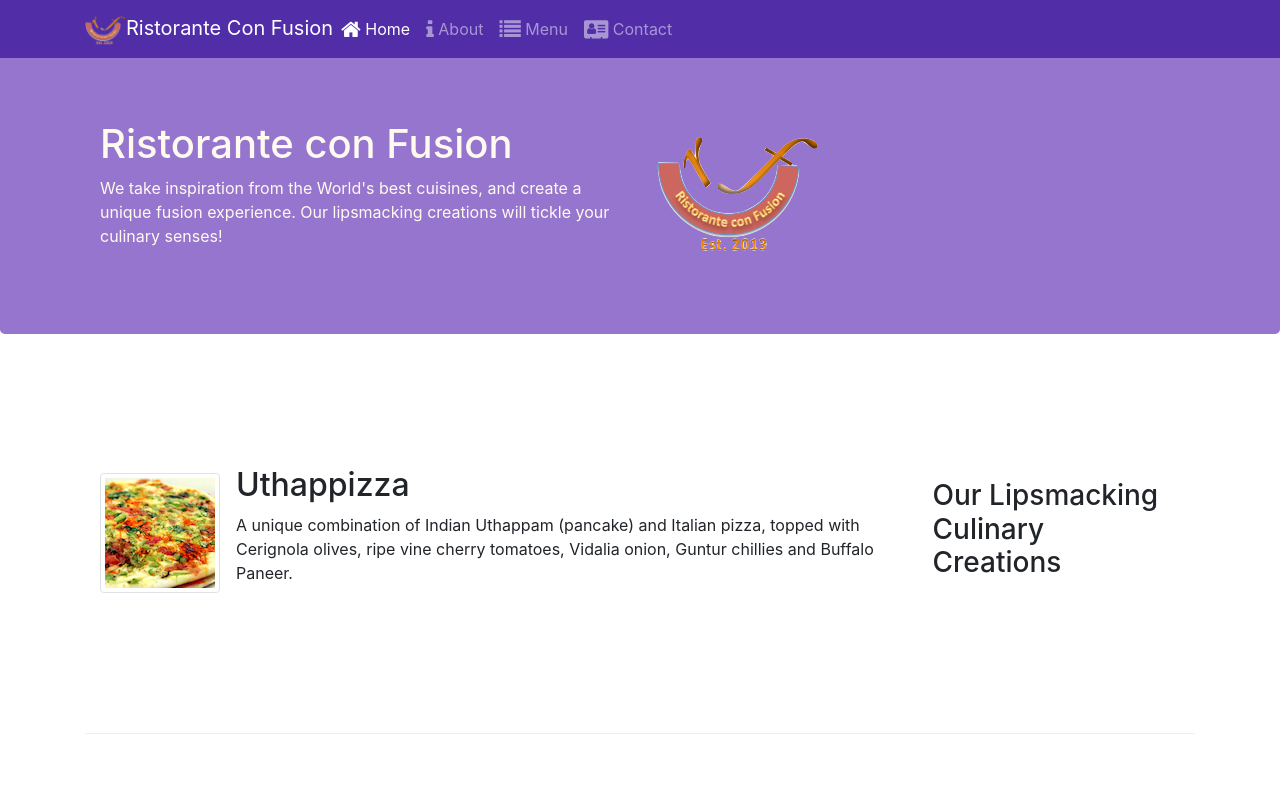
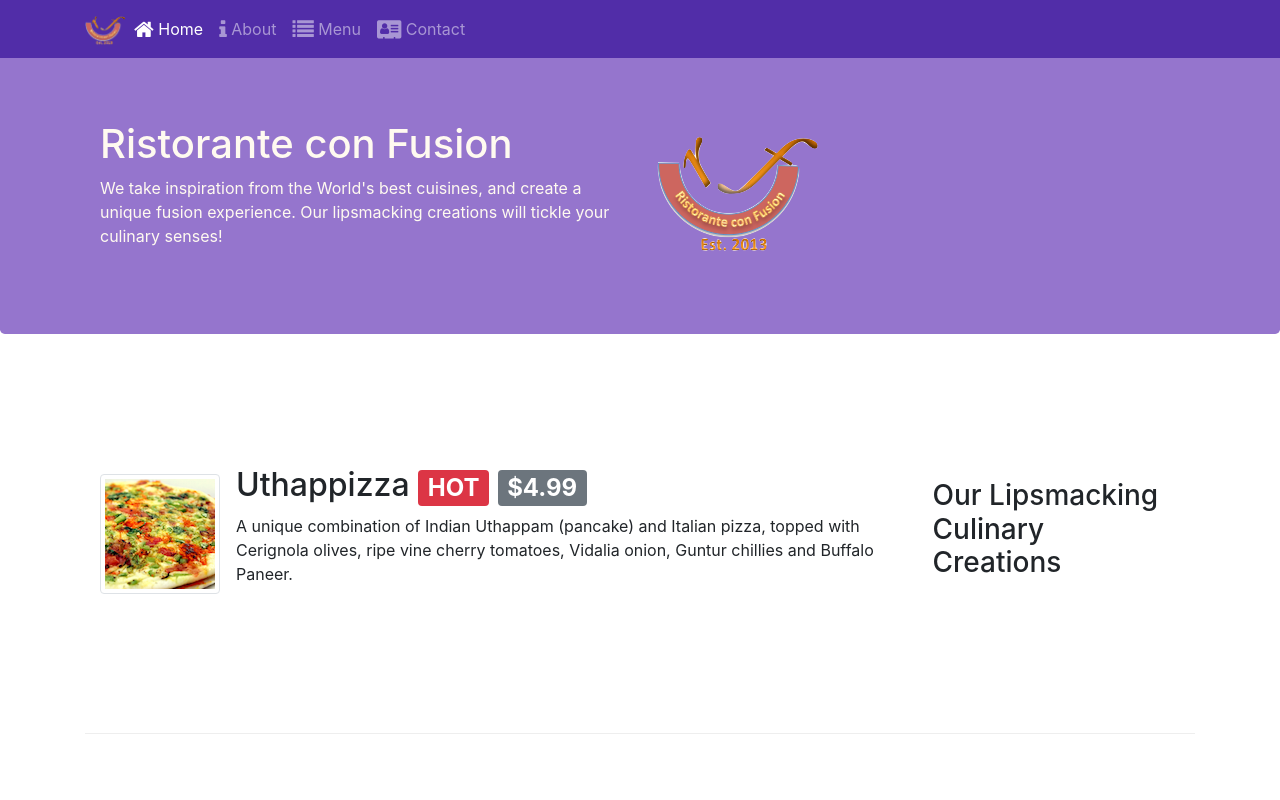
Before and after one commit to sianone/intro-bootstrap, a website: page index.html in a window 1280 px wide. Shown: the top 800 px of the page. Drawn offline with nearby package versions, Linux system fonts and the light colour scheme.

Commit message:
Add badges

```diff
--- a/index.html
+++ b/index.html
@@ -29,7 +29,7 @@
         >
           <span class="navbar-toggler-icon"></span>
         </button>
-        <a href="#" class="navbar-brand mr-auto"><img src="img/logo.png" height="30" width="41">Ristorante Con Fusion</a>
+        <a href="#" class="navbar-brand mr-auto"><img src="img/logo.png" height="30" width="41"></a>
 
         <div class="collapse navbar-collapse" id="Navbar">
           <ul class="navbar-nav mr-auto">
@@ -68,7 +68,7 @@
           <div class="media">
             <img src="img/uthappizza.png" alt="" class="d-flex mr-3 img-thumbnail align-self-center">
             <div class="media-body">
-              <h2 class="mt-0">Uthappizza</h2>
+              <h2 class="mt-0">Uthappizza <span class="badge badge-danger">HOT</span> <span class="badge badge-poll badge-secondary">$4.99</span></h2>
               <p>
                 A unique combination of Indian Uthappam (pancake) and Italian pizza,
                 topped with Cerignola olives, ripe vine cherry tomatoes, Vidalia
```
Also changed, not shown: aboutus.html (+1 -1 lines), contactus.html (+1 -1 lines).
